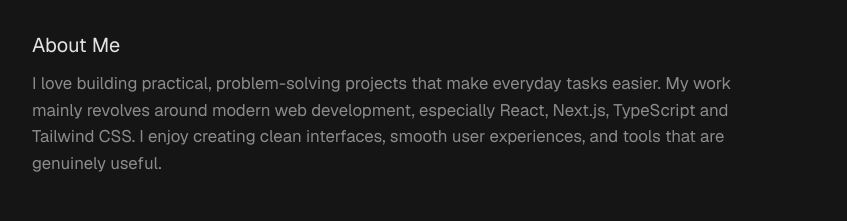
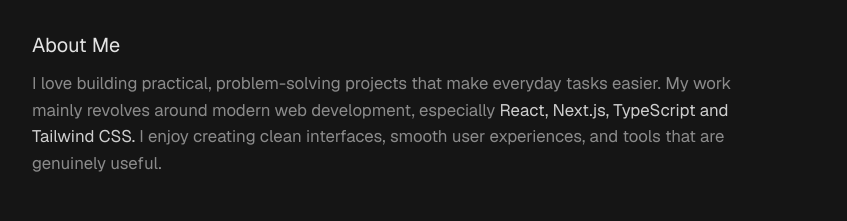
Before and after one commit to sandeep5shetty/profile, a plain HTML site: page index.html in a window 1280 px wide. Shown: the part 221-442 px from the top of the page, without its empty margins (216-1063 px from the left). Drawn offline with nearby package versions, Linux system fonts and the light colour scheme.

Commit message:
Fixed colors

```diff
--- a/index.css
+++ b/index.css
@@ -192,6 +192,10 @@ body {
     margin-bottom: 0.75rem;
 }
 
+#technologies {
+    color: #cecece;
+}
+
 #about-desc {
     color: rgb(139, 139, 139);
     line-height: 1.6;
--- a/index.html
+++ b/index.html
@@ -104,9 +104,12 @@
         <p id="about-desc">
           I love building practical, problem-solving projects that make everyday
           tasks easier. My work mainly revolves around modern web development,
-          especially React, Next.js, TypeScript and Tailwind CSS. I enjoy
-          creating clean interfaces, smooth user experiences, and tools that are
-          genuinely useful.
+          especially
+          <span id="technologies"
+            >React, Next.js, TypeScript and Tailwind CSS.</span
+          >
+          I enjoy creating clean interfaces, smooth user experiences, and tools
+          that are genuinely useful.
         </p>
       </div>
 
```
